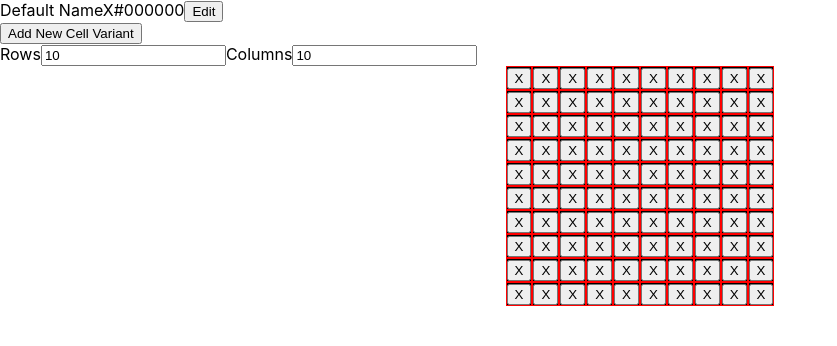
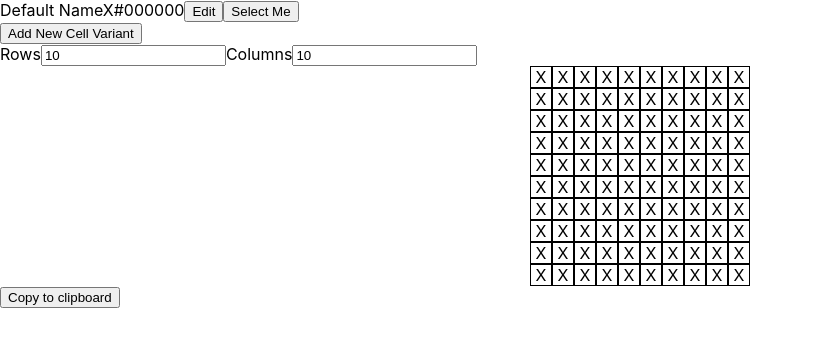
Before and after one commit to ronnoc5991/2d-grid-maker, a React (Create React App) app: page / in a window 1280 px wide. Both pictures are taken after a click on the button "Save". Shown: the top 346 px of the page, without its empty margins (0-837 px from the left). Built offline with nearby package versions, Linux system fonts and the light colour scheme.

Commit message:
Add button that copies 2d grid to clipboard, finish MVP features

```diff
--- a/src/App.tsx
+++ b/src/App.tsx
@@ -3,14 +3,13 @@ import { v4 as uuidv4 } from "uuid";
 // import O1Toolbar from "./components/organisms/o1-toolbar";
 // import O2ControlPanel from "./components/organisms/o2-control-panel";
 import O3CellVariantControl from "./components/organisms/o3-cell-variant-control";
-import O4GridDimensionsControl from "./components/organisms/o4-grid-dimensions-control/O4GridDimensionsControl";
-import O5GridDisplay from "./components/organisms/o5-grid-display/O5GridDisplay";
+import O4GridDimensionsControl from "./components/organisms/o4-grid-dimensions-control";
+import O5GridDisplay from "./components/organisms/o5-grid-display";
 import defaultCellVariant from "./config/defaultCellVariant";
 import defaultGridDimensions from "./config/defaultGridDimensions";
 import type { CellVariant } from "./types/CellVariant";
 import { Grid } from "./types/Grid";
 
-// TODO: Decide if I will use Canvas or not?
 // TODO: support zooming? (this could be done on canvas) and dragging?
 // TODO: Create component that contains options/takes a function/reports changes
 // TODO: Should show the grid with numbers, so I know what coordinates I am at?
@@ -27,17 +26,20 @@ function App() {
   //   { title: "Cell Control", isOpen: false },
   // ]);
 
-  const [cellVariants, setCellVariants] = useState<
-    Array<CellVariant & { id: string }>
-  >([{ ...defaultCellVariant, id: uuidv4() }]);
+  const [cellVariants, setCellVariants] = useState<Array<CellVariant>>([
+    defaultCellVariant,
+  ]);
+
+  const [selectedCellVariantId, setSelectedCellVariantId] = useState(
+    cellVariants[0].id
+  );
 
   const [gridDimensions, setGridDimensions] = useState(defaultGridDimensions);
 
-  // it will be updated anytime the gridDimensions change, and anytime the cellVariants change
   const [grid, setGrid] = useState<Grid>(
     Array.from({ length: gridDimensions.rows }).map(() =>
       Array.from({ length: gridDimensions.columns }).map(
-        () => defaultCellVariant
+        () => selectedCellVariantId
       )
     )
   );
@@ -46,28 +48,26 @@ function App() {
     const newGrid = Array.from({ length: gridDimensions.rows }).map(
       (_, rowIndex) =>
         Array.from({ length: gridDimensions.columns }).map((_, columnIndex) => {
-          return grid[rowIndex]?.[columnIndex] ?? defaultCellVariant;
+          return grid[rowIndex]?.[columnIndex] ?? defaultCellVariant.id;
         })
     );
     setGrid(newGrid);
   }, [gridDimensions]);
-  // TODO: pass down functions to buttons that update their value in thr grid
-
-  // TODO: create a button that copies the created array to clipboard
 
   return (
     <div className="app">
       <div>
-        {cellVariants.map(({ id, name, value, color }) => (
+        {cellVariants.map((props) => (
           <O3CellVariantControl
-            key={id}
-            name={name}
-            value={value}
-            color={color}
-            onChange={(key, value) =>
+            key={props.id}
+            {...props}
+            onSelect={() => setSelectedCellVariantId(props.id)}
+            onSave={(cellVariant: Omit<CellVariant, "id">) =>
               setCellVariants((previousCellVariants) =>
                 previousCellVariants.map((variant) =>
-                  variant.id === id ? { ...variant, [key]: value } : variant
+                  variant.id === props.id
+                    ? { id: props.id, ...cellVariant }
+                    : variant
                 )
               )
             }
@@ -93,7 +93,15 @@ function App() {
           }))
         }
       />
-      <O5GridDisplay grid={grid} />
+      <O5GridDisplay
+        grid={grid}
+        onCellClick={(row: number, column: number) => {
+          const newGrid = [...grid];
+          newGrid[row][column] = selectedCellVariantId;
+          setGrid(newGrid);
+        }}
+        cellVariants={cellVariants}
+      />
       {/* <O1Toolbar position="bottom">
         {controlPanels.map(({ title, isOpen }) => (
           <O2ControlPanel
@@ -111,6 +119,21 @@ function App() {
           />
         ))}
       </O1Toolbar> */}
+      <button
+        onClick={() => {
+          const gridData = grid.map((row) =>
+            row.map((cellVariantId) => {
+              const matchingCellVariant = cellVariants.find(
+                (cellVariant) => cellVariant.id === cellVariantId
+              );
+              return matchingCellVariant?.value ?? "";
+            })
+          );
+          navigator.clipboard.writeText(JSON.stringify(gridData));
+        }}
+      >
+        Copy to clipboard
+      </button>
     </div>
   );
 }
--- a/src/components/molecules/m1-button/M1Button.tsx
+++ b/src/components/molecules/m1-button/M1Button.tsx
@@ -1,4 +1,5 @@
 import { FunctionComponent } from "react";
+import "./styles.css";
 
 type M1ButtonProps = {
   label?: string;
@@ -11,7 +12,7 @@ const M1Button: FunctionComponent<M1ButtonProps> = ({
   title,
   onClick,
 }) => (
-  <button onClick={onClick} title={title}>
+  <button className="button" onClick={onClick} title={title}>
     {label}
   </button>
 );
--- /dev/null
+++ b/src/components/molecules/m1-button/styles.css
@@ -0,0 +1,3 @@
+.button {
+  all: unset;
+}
--- a/src/components/organisms/o3-cell-variant-control/O3CellVariantControl.tsx
+++ b/src/components/organisms/o3-cell-variant-control/O3CellVariantControl.tsx
@@ -1,18 +1,21 @@
 import { FunctionComponent, useState } from "react";
-import { CellVariant, CellVariantProperty } from "../../../types/CellVariant";
+import type { CellVariant } from "../../../types/CellVariant";
 import M2Input from "../../molecules/m2-input";
 
 type O3CellVariantControlProps = CellVariant & {
-  onChange: (key: CellVariantProperty, value: string) => void;
+  onSelect: () => void;
+  onSave: (cellVariant: Omit<CellVariant, "id">) => void;
 };
 
 const O3CellVariantControl: FunctionComponent<O3CellVariantControlProps> = ({
-  name,
-  value,
-  color,
-  onChange,
+  onSelect,
+  onSave,
+  ...props
 }) => {
   const [isEditable, setIsEditable] = useState(true);
+  const [name, setName] = useState(props.name);
+  const [value, setValue] = useState(props.value);
+  const [color, setColor] = useState(props.color);
 
   return (
     <div>
@@ -23,23 +26,30 @@ const O3CellVariantControl: FunctionComponent<O3CellVariantControlProps> = ({
             label="Name"
             name="name"
             value={name}
-            onChange={(value) => onChange("name", value)}
+            onChange={(value) => setName(value)}
           />
           <M2Input
             type="text"
             label="Value"
             name="value"
             value={value}
-            onChange={(value) => onChange("value", value)}
+            onChange={(value) => setValue(value)}
           />
           <M2Input
             type="color"
             label="Color"
             name="color"
             value={color}
-            onChange={(value) => onChange("color", value)}
+            onChange={(value) => setColor(value)}
           />
-          <button onClick={() => setIsEditable(false)}>Save</button>
+          <button
+            onClick={() => {
+              onSave({ value, name, color });
+              setIsEditable(false);
+            }}
+          >
+            Save
+          </button>
         </>
       )}
       {!isEditable && (
@@ -48,6 +58,7 @@ const O3CellVariantControl: FunctionComponent<O3CellVariantControlProps> = ({
           {value}
           {color}
           <button onClick={() => setIsEditable(true)}>Edit</button>
+          <button onClick={() => onSelect()}>Select Me</button>
         </>
       )}
     </div>
--- /dev/null
+++ b/src/components/organisms/o4-grid-dimensions-control/index.ts
@@ -0,0 +1,3 @@
+import O4GridDimensionsControl from "./O4GridDimensionsControl";
+
+export default O4GridDimensionsControl;
--- a/src/components/organisms/o5-grid-display/O5GridDisplay.tsx
+++ b/src/components/organisms/o5-grid-display/O5GridDisplay.tsx
@@ -1,30 +1,46 @@
-import { FunctionComponent } from "react";
+import { FunctionComponent, useCallback } from "react";
 import { v4 as uuidv4 } from "uuid";
+import { CellVariant } from "../../../types/CellVariant";
 import { Grid } from "../../../types/Grid";
 import M1Button from "../../molecules/m1-button";
 import "./styles.css";
 
 type O5GridDisplayProps = {
   grid: Grid;
+  cellVariants: Array<CellVariant>;
+  onCellClick: (row: number, column: number) => void;
 };
 
-const O5GridDisplay: FunctionComponent<O5GridDisplayProps> = ({ grid }) => {
+const O5GridDisplay: FunctionComponent<O5GridDisplayProps> = ({
+  grid,
+  cellVariants,
+  onCellClick,
+}) => {
+  const getCellVariant = useCallback(
+    (id: string) => cellVariants.find((cellVariant) => cellVariant.id === id),
+    [cellVariants]
+  );
+
   return (
     <div className="grid-display">
-      {grid.map((row) => (
+      {grid.map((row, rowIndex) => (
         <div className="grid-row" key={uuidv4()}>
-          {row.map((cell) => (
+          {row.map((cellVariantId, columnIndex) => {
+            const cellVariant = getCellVariant(cellVariantId);
+            return (
               <div
                 key={uuidv4()}
-              style={{ background: cell.color, border: "1px solid red" }}
+                className="cell"
+                style={{ border: `1px solid ${cellVariant?.color}` }}
               >
                 <M1Button
-                label={cell.value}
-                title={cell.name}
-                onClick={() => console.log("hi")}
+                  label={cellVariant?.value ?? ""}
+                  title={cellVariant?.name ?? ""}
+                  onClick={() => onCellClick(rowIndex, columnIndex)}
                 />
               </div>
-          ))}
+            );
+          })}
         </div>
       ))}
     </div>
--- /dev/null
+++ b/src/components/organisms/o5-grid-display/index.ts
@@ -0,0 +1,3 @@
+import O5GridDisplay from "./O5GridDisplay";
+
+export default O5GridDisplay;
--- a/src/components/organisms/o5-grid-display/styles.css
+++ b/src/components/organisms/o5-grid-display/styles.css
@@ -7,3 +7,11 @@
   justify-content: center;
   flex-wrap: nowrap;
 }
+
+.cell {
+  width: 20px;
+  height: 20px;
+  display: flex;
+  justify-content: center;
+  align-items: center;
+}
--- a/src/config/defaultCellVariant.ts
+++ b/src/config/defaultCellVariant.ts
@@ -1,9 +1,11 @@
+import { v4 as uuidv4 } from "uuid";
 import { CellVariant } from "../types/CellVariant";
 
 const defaultCellVariant: CellVariant = {
   name: "Default Name",
   value: "X",
   color: "#000000",
+  id: uuidv4(),
 };
 
 export default defaultCellVariant;
--- a/src/types/CellVariant.ts
+++ b/src/types/CellVariant.ts
@@ -1,3 +1,3 @@
-export type CellVariantProperty = "name" | "value" | "color";
+export type CellVariantProperty = "name" | "value" | "color" | "id";
 
 export type CellVariant = Record<CellVariantProperty, string>;
--- a/src/types/Grid.ts
+++ b/src/types/Grid.ts
@@ -1,3 +1 @@
-import { CellVariant } from "./CellVariant";
-
-export type Grid = Array<Array<CellVariant>>;
+export type Grid = Array<Array<string>>;
```
Lines whose indentation alone changed are shown as unchanged.
